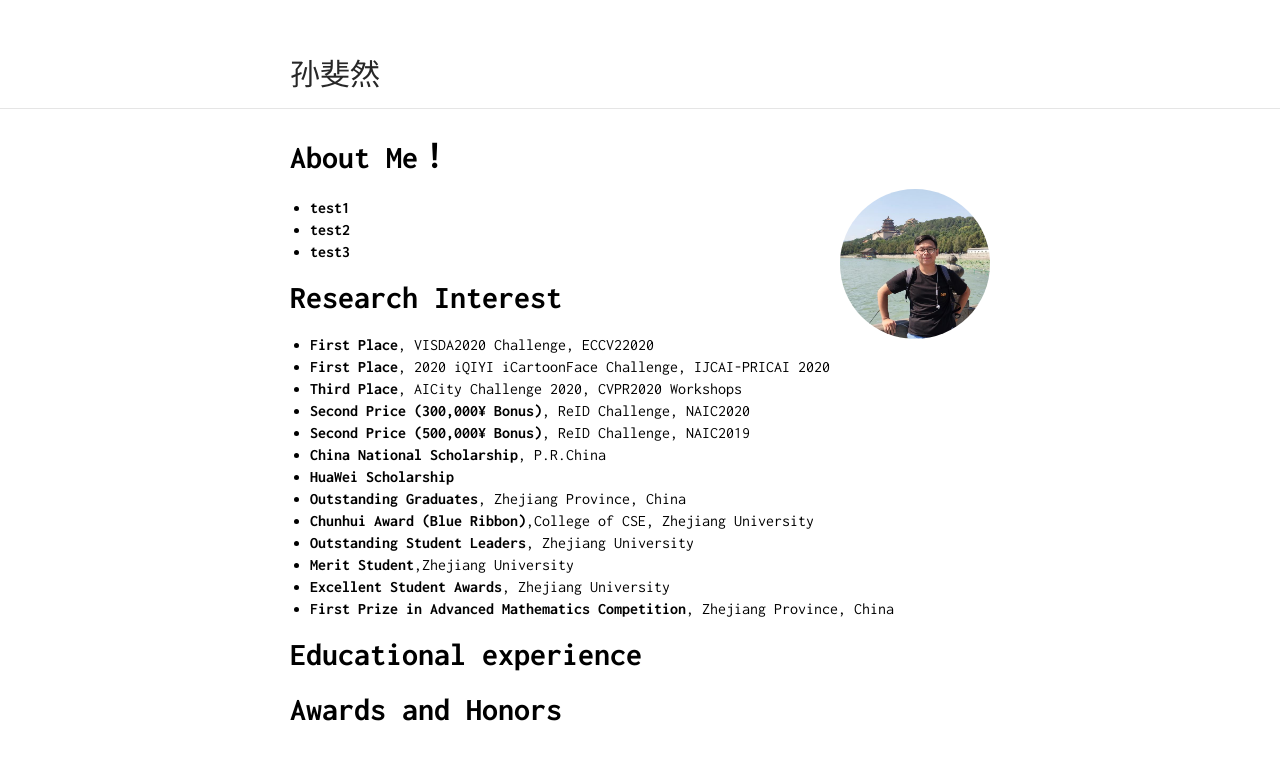
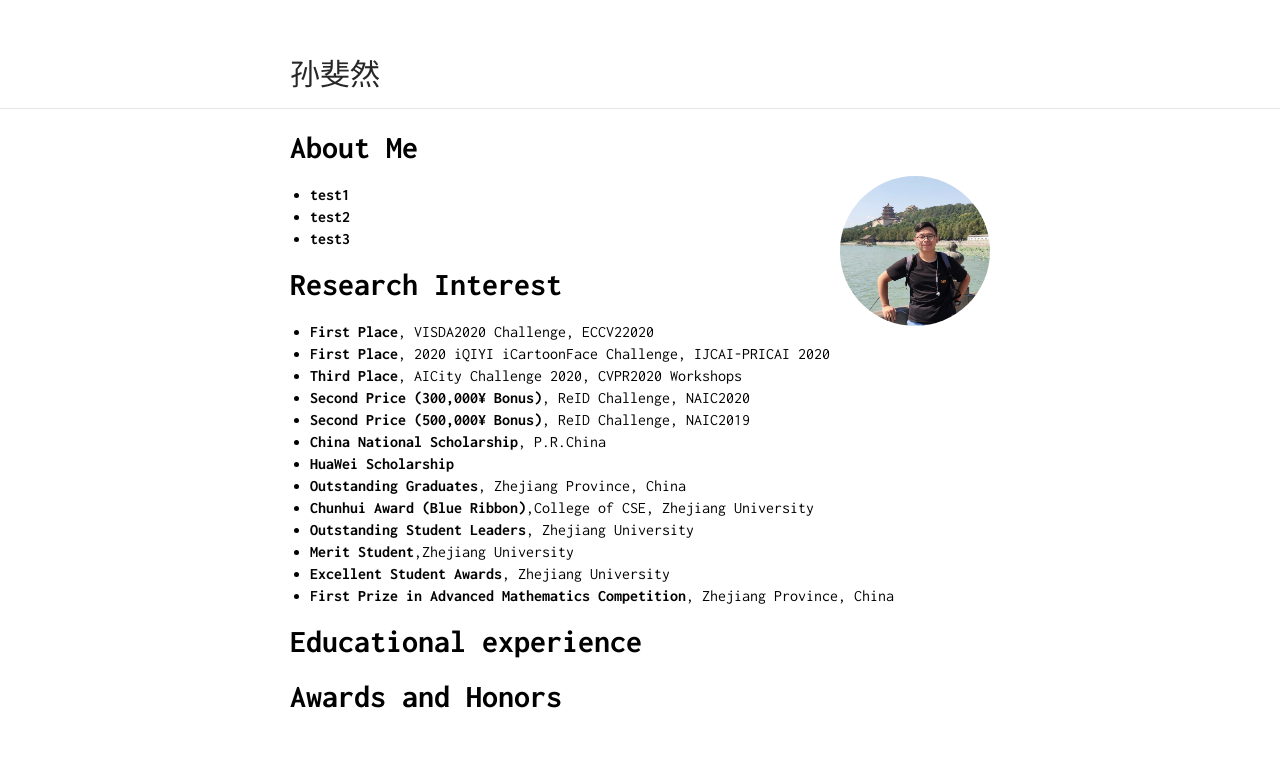
Before and after one commit to OrientTraveller/OrientTraveller.github.io, a Jekyll site: the page built from index.md, in a window 1280 px wide. Shown: the top 760 px of the page. Built offline with Jekyll 4.4.1, drawn with Linux system fonts in a browser that asks for light colours; our own code applies the rules of GitHub Pages for plain Markdown files.

Commit message:
Update index.md

```diff
--- a/index.md
+++ b/index.md
@@ -1,8 +1,8 @@
-<head>
+<html><head>
 <title>Sunfeiran 个人主页</title>
-</head>
+</head></html>
 
-# About Me！
+# About Me
 <img class="profile-picture" src="https://orienttraveller.github.io/sfr.jpg">
 - **test1**
 - **test2**
```
